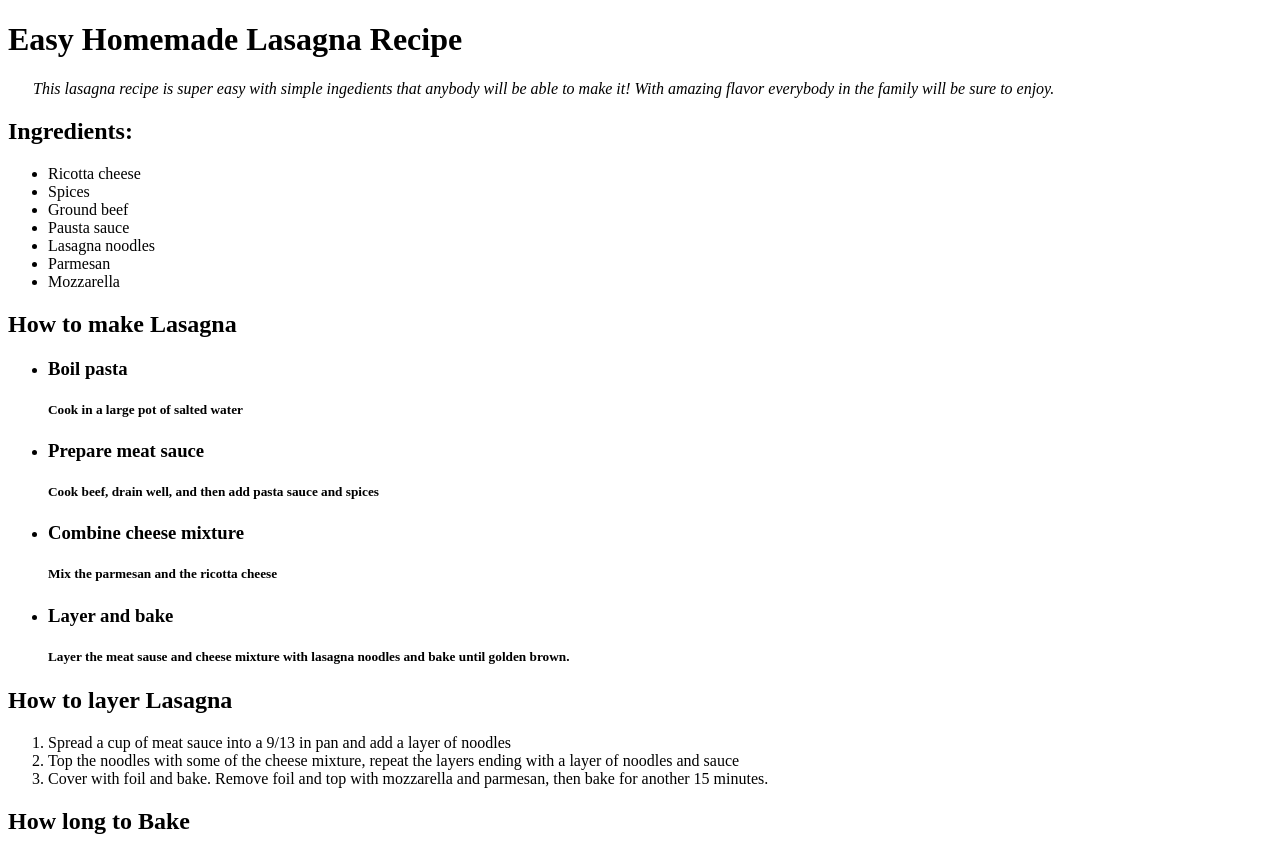
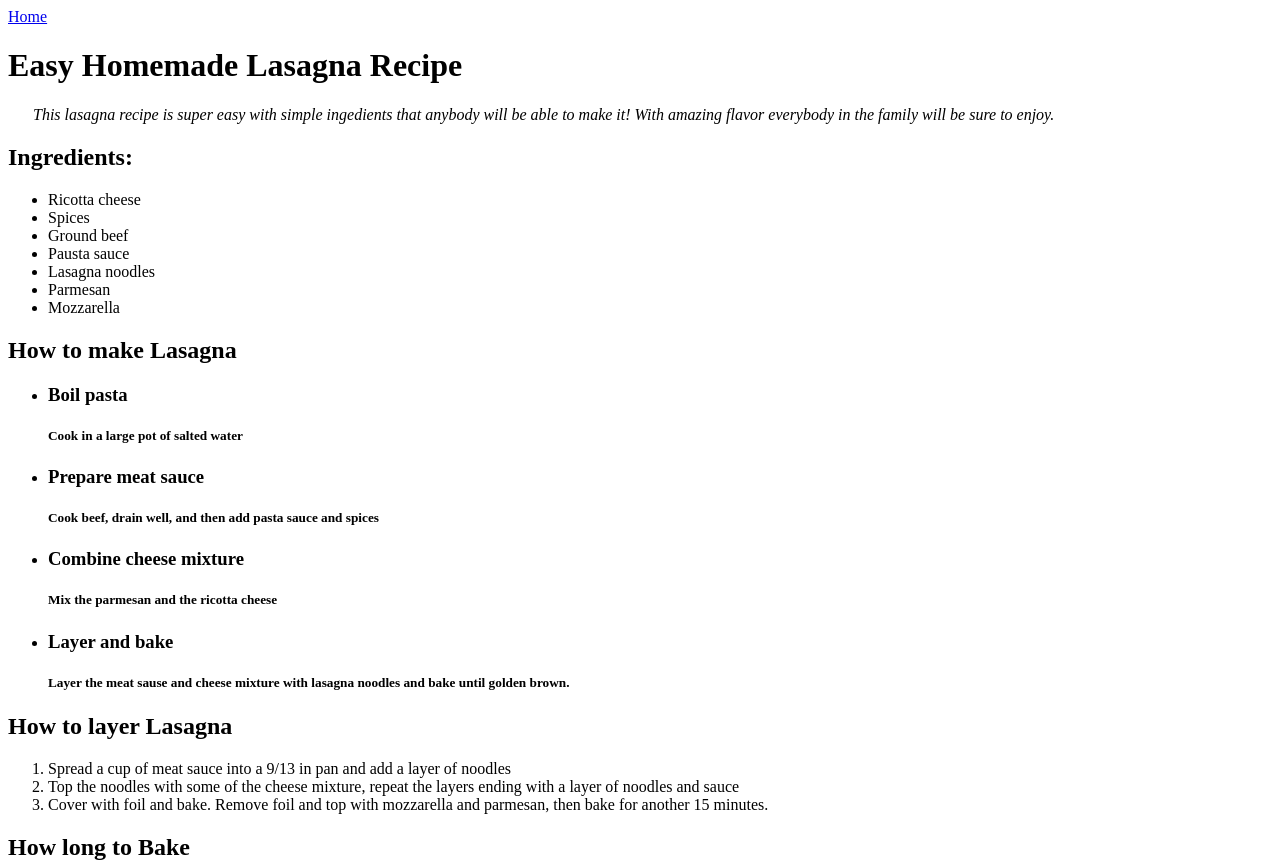
Before and after one commit to Ameli-ai/ameli-ai.ameli-aigithub.io, a plain HTML site: page unit1.html in a window 1280 px wide. Shown: the top 864 px of the page. Drawn offline with Linux system fonts and the light colour scheme.

Commit message:
added a home button to each page

```diff
--- a/unit1.html
+++ b/unit1.html
@@ -7,7 +7,7 @@
   <title>replit</title>
   <link href="style.css" rel="stylesheet" type="text/css" />
 </head>
-
+<a href="index.html">Home</a>
 <body
 
 
```
Also changed, not shown: index.html (+2 -1 lines), unit2.html (+1 -0 lines).
